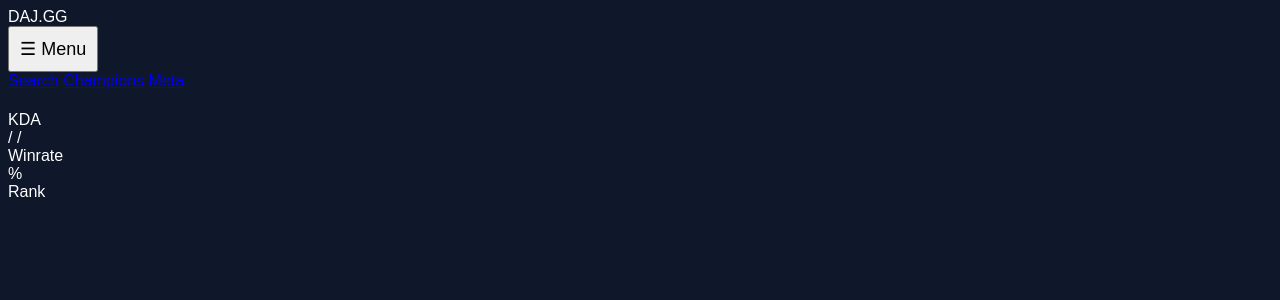
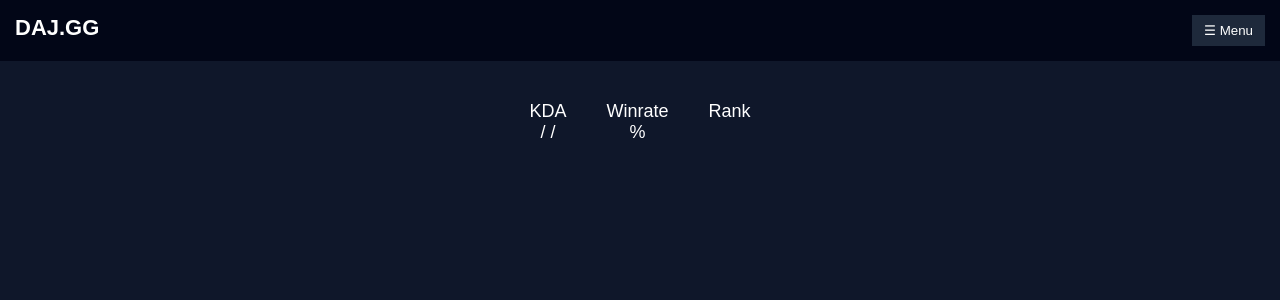
Before and after one commit to deuj91/daj-gg, a Flask app: template templates/profile.html in a window 1280 px wide. Shown: the top 300 px of the page. Run offline with Flask 3, Linux system fonts and the light colour scheme; the template is opened without the code that fills it, so the values that code supplies are empty.

Commit message:
Update style.css

```diff
--- a/static/style.css
+++ b/static/style.css
@@ -2,25 +2,64 @@ body{
 background:#0f172a;
 color:white;
 font-family:Arial;
+margin:0;
 }
 
-.center{
-text-align:center;
-margin-top:200px;
+/* top bar */
+
+.topbar{
+display:flex;
+justify-content:space-between;
+padding:15px;
+background:#020617;
 }
 
-input{
+.logo{
+font-size:22px;
+font-weight:bold;
+}
+
+.menu button{
+background:#1e293b;
+color:white;
+border:none;
+padding:8px 12px;
+cursor:pointer;
+}
+
+.dropdown{
+display:none;
+position:absolute;
+background:#020617;
+margin-top:10px;
+}
+
+.dropdown a{
+display:block;
 padding:10px;
+color:white;
+text-decoration:none;
+}
+
+/* profile */
+
+.profile{
+text-align:center;
+margin:40px;
+}
+
+.stats{
+display:flex;
+justify-content:center;
+gap:40px;
 font-size:18px;
 }
 
-button{
-padding:10px;
-font-size:18px;
-}
+/* match card */
 
 .match{
-margin:30px;
+margin:40px auto;
+width:80%;
 padding:20px;
 border-radius:10px;
 }
```
Also changed, not shown: other parts of static/style.css (+47 -2 lines).
